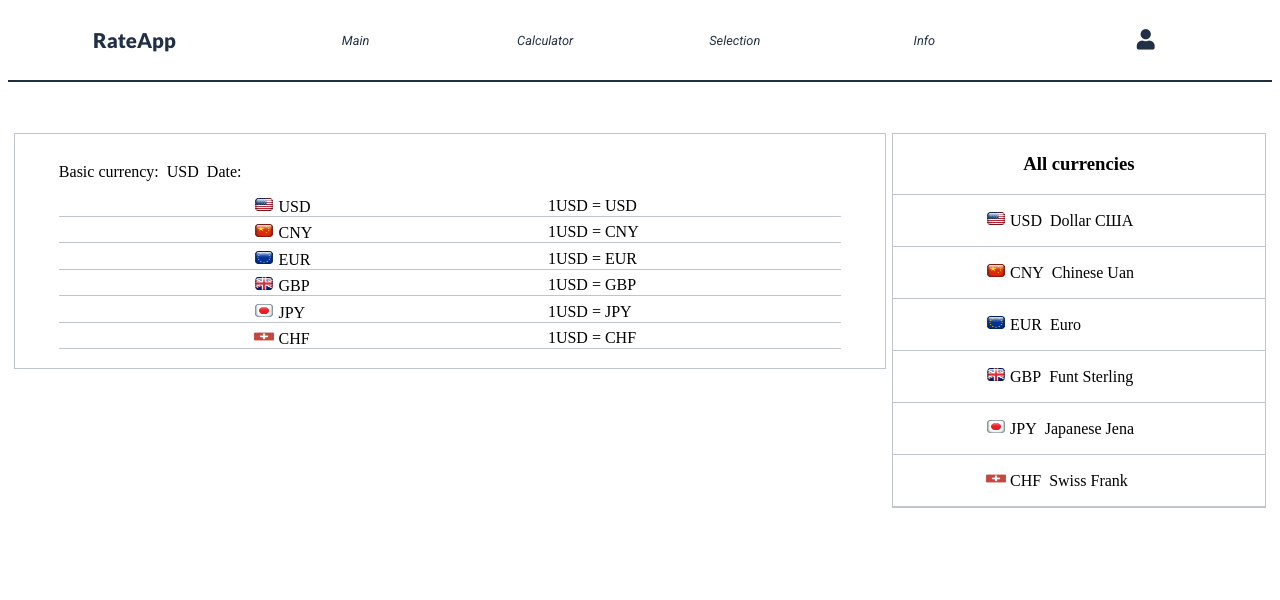
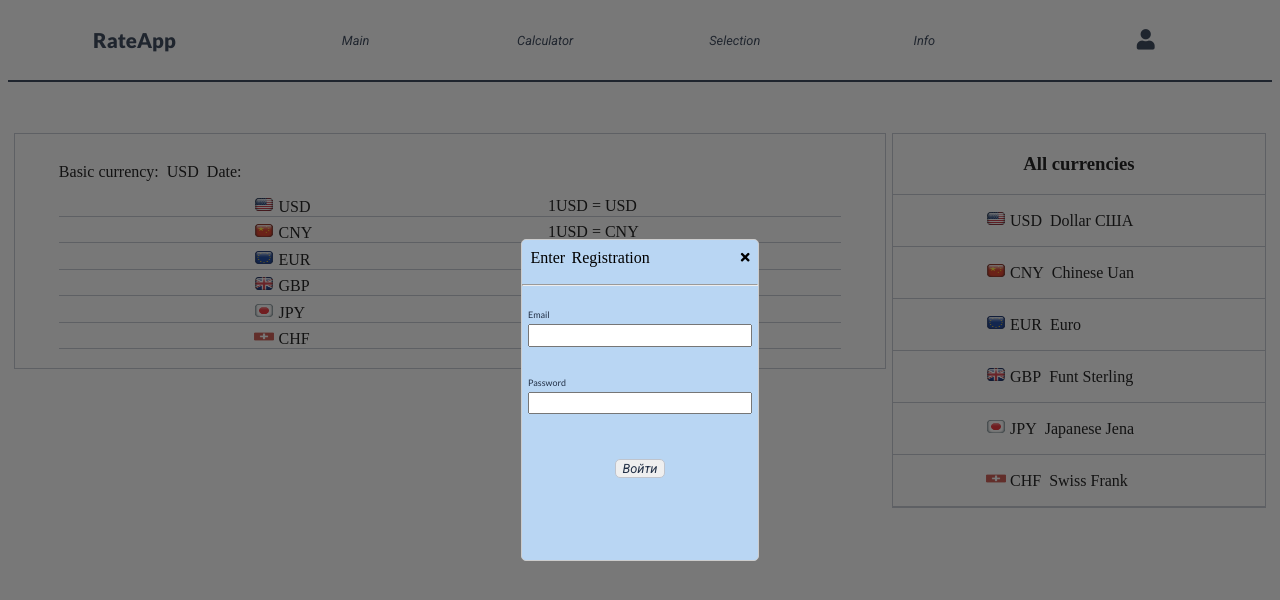
Before and after one commit to bogdansoft/rate_app, a React (Create React App) app: page / in a window 1280 px wide. Shown: the top 600 px of the page. Built offline with nearby package versions, Linux system fonts and the light colour scheme; no server answers.

Commit message:
added login & validation

```diff
--- a/src/App.js
+++ b/src/App.js
@@ -9,11 +9,45 @@ import JPY from './image/JPY.png'
 import USD from './image/USD.png'
 import {RateContext} from "./context/RateContext";
 import axios from "axios";
+import {Dark} from "./components/dark/Dark";
+import {Modal} from "./components/modal/Modal";
+import {Input} from "./components/input/Input";
+
+function validateEmail(email) {
+    var re = /^(([^<>()\[\]\\.,;:\s@"]+(\.[^<>()\[\]\\.,;:\s@"]+)*)|(".+"))@((\[[0-9]{1,3}\.[0-9]{1,3}\.[0-9]{1,3}\.[0-9]{1,3}\])|(([a-zA-Z\-0-9]+\.)+[a-zA-Z]{2,}))$/;
+    return re.test(String(email).toLowerCase());
+}
 
 class App extends Component {
     constructor(props) {
         super(props);
         this.state = {
+            formControls: {
+                email: {
+                    value: '',
+                    type: 'email',
+                    label: 'Email',
+                    errorMessage: 'Enter correct email',
+                    valid: false,
+                    touched: false,
+                    validation: {
+                        required: true,
+                        email: true
+                    }
+                },
+                password: {
+                    value: '',
+                    type: 'password',
+                    label: 'Password',
+                    errorMessage: 'Enter correct password',
+                    valid: false,
+                    touched: false,
+                    validation: {
+                        required: true,
+                        minLength: 6
+                    }
+                }
+            },
             base: 'USD',
             rate: '',
             date: '',
@@ -38,6 +72,55 @@ class App extends Component {
             },
             sampleList: ''
         }
+    }
+
+    validateControl = (value, validation) => {
+        if (!validation) {
+            return true
+        }
+
+        let isValid = true
+
+        if (validation.required) {
+            isValid = value.trim() !== '' && isValid
+        }
+        if (validation.email) {
+            isValid = validateEmail(value) && isValid
+        }
+        if (validation.minLength) {
+            isValid = value.length >= validation.minLength && isValid
+        }
+
+        return isValid
+    }
+
+    onChangeHandler = (event, controlName) => {
+        const formControls = {...this.state.formControls}
+        const control = {...formControls[controlName]}
+        control.value = event.target.value
+        control.touched = true
+        control.valid = this.validateControl(control.value, control.validation)
+        formControls[controlName] = control
+        this.setState({formControls})
+    }
+
+    renderInputs = () => {
+        return Object.keys(this.state.formControls).map((controlName, index) => {
+            const control = this.state.formControls[controlName]
+            return (
+                <Input
+                    key={controlName + index}
+                    type={control.type}
+                    value={control.value}
+                    valid={control.valid}
+                    touched={control.touched}
+                    label={control.label}
+                    errorMessage={control.errorMessage}
+                    shouldValidate={true}
+                    onChange={(event) => this.onChangeHandler(event, controlName)}
+                />
+            )
+        })
     }
 
     baseHandler = (event) => {
@@ -67,6 +150,14 @@ class App extends Component {
             .then((response) => {
                 this.setState({sampleList: response.data})
             })
+    }
+
+    sampleRemove = async (id) => {
+        let sampleList = {...this.state.sampleList}
+        delete sampleList[id]
+        this.setState({sampleList})
+
+        await axios.delete(`https://rateapp-f16f6-default-rtdb.europe-west1.firebasedatabase.app/sample/${id}.json`)
     }
 
     inputValueHandler = (event) => {
@@ -115,8 +206,12 @@ class App extends Component {
                 baseHandler: this.baseHandler,
                 base2Handler: this.base2Handler,
                 sampleDateHandler: this.sampleDateHandler,
-                dataWrite: this.dataWrite
+                dataWrite: this.dataWrite,
+                sampleRemove: this.sampleRemove,
+                renderInputs: this.renderInputs
             }}>
+                <Dark/>
+                <Modal/>
                 <Layout/>
             </RateContext.Provider>
         );
--- /dev/null
+++ b/src/components/dark/Dark.js
@@ -0,0 +1,9 @@
+import React from "react";
+import './dark.scss';
+
+export const Dark = () => {
+
+    return (
+        <div className='dark'></div>
+    )
+};
--- /dev/null
+++ b/src/components/dark/dark.scss
@@ -0,0 +1,10 @@
+.dark {
+  position: fixed;
+  top: 0;
+  bottom: 0;
+  left: 0;
+  right: 0;
+  background: #1E1E1E;
+  opacity: .6;
+  z-index: 7;
+}
--- /dev/null
+++ b/src/components/input/Input.js
@@ -0,0 +1,25 @@
+import React from "react";
+import './input.scss';
+
+function isInvalid({valid, touched, shouldValidate}) {
+    return !valid && touched && shouldValidate
+}
+
+export const Input = (props) => {
+
+    const cls = ['modalInput']
+    const inputType = props.type || 'text'
+    const htmlFor = `${props.type} - ${Math.random()}`
+
+    return (
+        <div className={cls.join(' ')}>
+            <label htmlFor={htmlFor}>{props.label}</label>
+            <input type={inputType}
+                   id={htmlFor}
+                   value={props.value}
+                   onChange={props.onChange}
+            />
+            {isInvalid(props) ? <span>{props.errorMessage || 'Enter proper value'}</span> : null}
+        </div>
+    )
+};
--- /dev/null
+++ b/src/components/input/input.scss
@@ -0,0 +1,27 @@
+.modalInput {
+  margin: 1vw auto;
+  padding: .5vw;
+  display: grid;
+  grid-template-columns: 1fr;
+
+  label {
+    color: #223046;
+    font-family: 'Lato', sans-serif;
+    font-size: .7vw;
+    line-height: 1.5vw;
+  }
+
+  input {
+    height: 1.3vw;
+  }
+
+  span {
+    color: #f01f30;
+    font-size: 14px;
+    font-weight: bold;
+  }
+}
+
+.inputInvalid label {
+  color: #f01f30;
+}
--- /dev/null
+++ b/src/components/login/Login.js
@@ -0,0 +1,20 @@
+import React, {Fragment, useContext} from "react";
+import './login.scss';
+import {Button} from "../button/Button";
+import {RateContext} from "../../context/RateContext";
+
+export const Login = () => {
+
+    const {renderInputs} = useContext(RateContext)
+
+    return (
+        <Fragment>
+            <div className='modalForm'>
+                {renderInputs()}
+            </div>
+            <div className='modalBtn'>
+                <Button text='Войти'/>
+            </div>
+        </Fragment>
+    )
+};
--- /dev/null
+++ b/src/components/login/login.scss
@@ -0,0 +1,24 @@
+.modalInput {
+  margin: 1vw auto;
+  padding: .5vw;
+  display: grid;
+  grid-template-columns: 1fr;
+
+  span {
+    color: #223046;
+    font-family: 'Lato', sans-serif;
+    font-size: .7vw;
+    line-height: 1.5vw;
+  }
+
+  input {
+    height: 1.3vw;
+  }
+}
+
+.modalBtn {
+  margin: 3vw auto;
+  display: flex;
+  justify-content: center;
+  align-items: center;
+}
--- /dev/null
+++ b/src/components/modal/Modal.js
@@ -0,0 +1,24 @@
+import React, {Fragment} from "react";
+import './modal.scss';
+import {Register} from "../register/Register";
+import {Login} from "../login/Login";
+
+export const Modal = () => {
+
+    return (
+        <div className='modal'>
+            <Fragment>
+                <div className='modalHead'>
+                    <ul>
+                        <li>Enter</li>
+                        <li>Registration</li>
+                    </ul>
+                    <i className='fa fa-times' aria-hidden='true'/>
+                </div>
+                <hr/>
+            </Fragment>
+            <Login/>
+            {/*<Register/>*/}
+        </div>
+    )
+};
--- /dev/null
+++ b/src/components/modal/modal.scss
@@ -0,0 +1,47 @@
+.modal {
+  width: 18.5vw;
+  height: 25vw;
+  background: #B9D6F3;
+  border: 1px solid #ccc;
+  opacity: 1;
+  z-index: 9;
+  position: absolute;
+  margin: auto;
+  top: 0;
+  left: 0;
+  right: 0;
+  bottom: 0;
+  border-radius: 5px;
+}
+
+.modalHead {
+  padding: .7vw;
+  display: flex;
+  justify-content: space-between;
+  align-items: center;
+
+  ul {
+    margin: 0;
+    padding: 0;
+    list-style: none;
+
+    :nth-child(1) {
+      margin-right: .5vw;
+    }
+
+    li {
+      display: inline-block;
+
+      a {
+        text-decoration: none;
+        color: #223046;
+        font-family: 'Roboto', sans-serif;
+        font-size: 1vw;
+      }
+    }
+  }
+
+  i {
+    font-size: 1vw;
+  }
+}
--- a/src/components/pages/sample/Sample.js
+++ b/src/components/pages/sample/Sample.js
@@ -5,7 +5,7 @@ import {Button} from "../../button/Button";
 
 export const Sample = () => {
 
-    const {state, baseHandler, base2Handler, sampleDateHandler, dataWrite} = useContext(RateContext)
+    const {state, baseHandler, base2Handler, sampleDateHandler, dataWrite, sampleRemove} = useContext(RateContext)
 
     return (
         <div className='sample'>
@@ -42,7 +42,7 @@ export const Sample = () => {
                                                alt={item}/>&nbsp;{state.sampleList[item].base}</span>
                                     <span>{state.sampleList[item].date}</span>
                                     <span>{`${state.sampleList[item].course} ${state.sampleList[item].base2}`}</span>
-                                    <button><i className='fa fa-times'/></button>
+                                    <button onClick={() => sampleRemove(item)}><i className='fa fa-times'/></button>
                                 </li>
                             )
                         })}
--- /dev/null
+++ b/src/components/register/Register.js
@@ -0,0 +1,20 @@
+import React, {Fragment, useContext} from "react";
+import './register.scss';
+import {Button} from "../button/Button";
+import {RateContext} from "../../context/RateContext";
+
+export const Register = () => {
+
+    const {renderInputs} = useContext(RateContext)
+
+    return (
+        <Fragment>
+            <div className='modalForm'>
+                {renderInputs()}
+            </div>
+            <div className='modalBtn'>
+                <Button text='Registration'/>
+            </div>
+        </Fragment>
+    )
+}
--- /dev/null
+++ b/src/components/register/register.scss
@@ -0,0 +1,24 @@
+.modalInput {
+  margin: 1vw auto;
+  padding: .5vw;
+  display: grid;
+  grid-template-columns: 1fr;
+
+  span {
+    color: #223046;
+    font-family: 'Lato', sans-serif;
+    font-size: .7vw;
+    line-height: 1.5vw;
+  }
+
+  input {
+    height: 1.3vw;
+  }
+}
+
+.modalBtn {
+  margin: 3vw auto;
+  display: flex;
+  justify-content: center;
+  align-items: center;
+}
```
